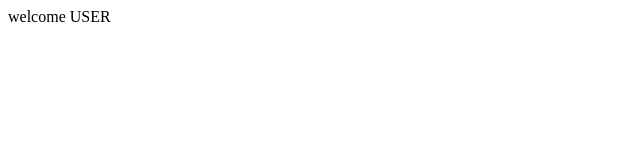
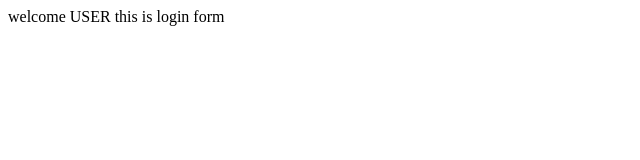
Before and after one commit to drubokarim/app, a plain HTML site: page index.html in a window 1280 px wide. Shown: the whole page, without its empty margins (0-640 px from the left). Drawn offline with Linux system fonts and the light colour scheme.

Commit message:
login form

```diff
--- a/index.html
+++ b/index.html
@@ -5,5 +5,6 @@
 </head>
 <body>
 welcome USER
+this is login form
 </body>
 </html>
```
